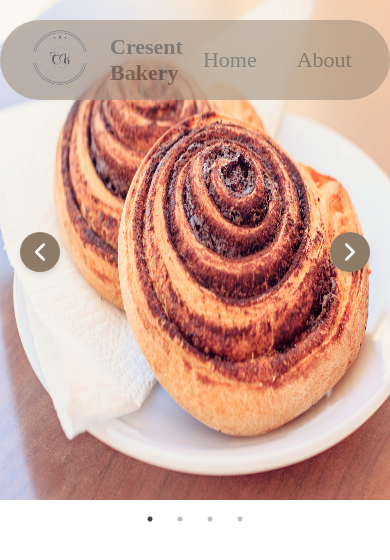
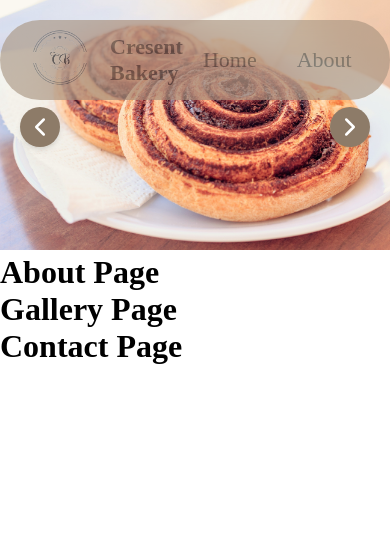
Before and after one commit to Muneebbhat/Cresent, a React (Vite) app: page / in a window 390 px wide. Shown: the top 560 px of the page. Built offline with nearby package versions, Linux system fonts and the light colour scheme; grey boxes are pictures that could not be loaded.

Commit message:
page index added

```diff
--- a/src/App.jsx
+++ b/src/App.jsx
@@ -1,12 +1,11 @@
 import React from "react";
 import "./app.css";
-import { Header, ImageSlider } from "./Components";
+import Index from "./pages";
 
 const App = () => {
   return (
-    <div style={{maxWidth:"1366px", width: '100%', margin:'auto', position: 'relative'}}>
-      <Header />
-      <ImageSlider />
+    <div style={{ maxWidth: "1366px", width: "100%", margin: "auto" }}>
+      <Index />
     </div>
   );
 };
--- a/src/Components/slider/ImageSlider.jsx
+++ b/src/Components/slider/ImageSlider.jsx
@@ -24,15 +24,30 @@ const ImageSlider = () => {
       </div>
     );
   };
+
+  const sliderProperties = {
+    dots: true,
+    prevArrow: <PreviousBtn />,
+    nextArrow: <NextBtn />,
+    autoplay: true,
+    responsive: [
+      {
+        breakpoint: 768,
+        settings: {
+          dots: false,
+        },
+      },
+    ],
+  };
   return (
-    <div style={{}}>
-      <Slider dots={true} prevArrow={<PreviousBtn />} nextArrow={<NextBtn />} >
+    <div className="main_slider">
+      <Slider {...sliderProperties}>
         {data.images.map((currImg, i) => (
-          <div key={i}>
+          <div key={i} className="iamge_slider_wrapper">
             <img
               src={currImg}
               alt="Image"
-              style={{ width: "100%", height: "500px" }}
+              style={{ width: "100%", height: "100%", objectFit: "cover" }}
             />
           </div>
         ))}
--- a/src/Components/slider/imageSlider.css
+++ b/src/Components/slider/imageSlider.css
@@ -10,12 +10,12 @@
   border-radius: 50rem;
   box-shadow: rgba(0, 0, 0, 0.1) 0px 4px 6px -1px,
     rgba(0, 0, 0, 0.06) 0px 2px 4px -1px;
-    transition: ease-in-out .3s;
+  transition: ease-in-out 0.3s;
 }
 
 .slick-arrow.slick-next:hover,
 .slick-arrow.slick-prev:hover {
-  background-color: #A4907C;
+  background-color: #a4907c;
 }
 
 .slick-arrow.slick-next {
@@ -35,6 +35,20 @@
 .slick-next::before {
   display: none;
 }
-/* .slick-prev:before{
-  display: none;
-} */
+
+.iamge_slider_wrapper {
+  width: 100%;
+  height: 500px;
+}
+
+@media only screen and (max-width: 768px) {
+  .iamge_slider_wrapper {
+    height: 400px;
+  }
+}
+
+@media only screen and (max-width: 540px) {
+  .iamge_slider_wrapper {
+    height: 250px;
+  }
+}
--- a/src/pages/home/Home.jsx
+++ b/src/pages/home/Home.jsx
@@ -1,9 +1,11 @@
 import React from 'react'
+import {Header,ImageSlider} from '../../Components/index'
 
 const Home = () => {
   return (
     <div>
-      Home Page
+      <Header/>
+      <ImageSlider/>
     </div>
   )
 }
--- /dev/null
+++ b/src/pages/index.jsx
@@ -0,0 +1,18 @@
+import React from "react";
+import Home from "./home/Home";
+import About from "./about/About";
+import Gallery from "./gallery/Gallery";
+import Contact from "./contact/Contact";
+
+const Index = () => {
+  return (
+    <>
+      <Home />
+      <About />
+      <Gallery />
+      <Contact />
+    </>
+  );
+};
+
+export default Index;
```
